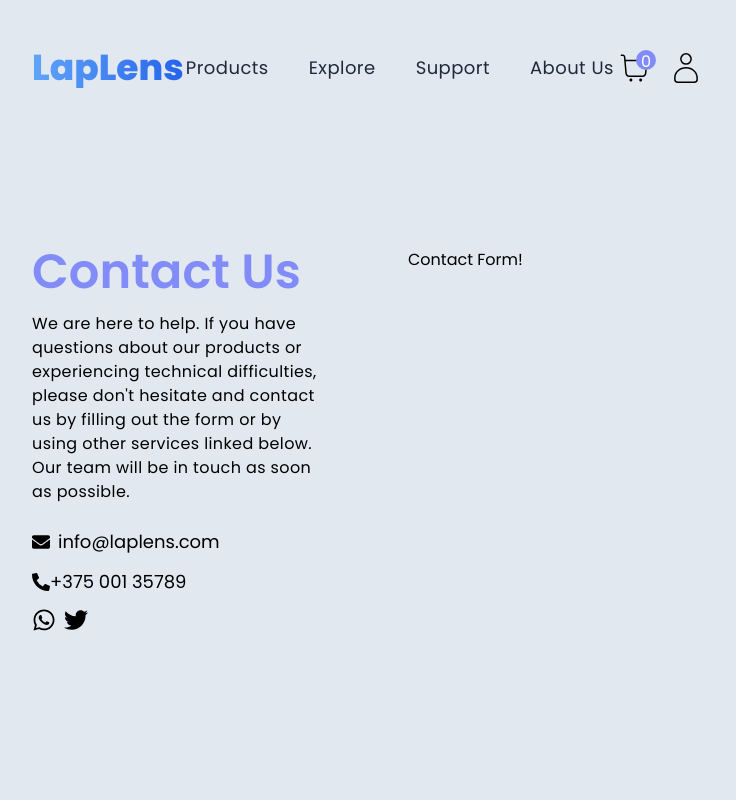
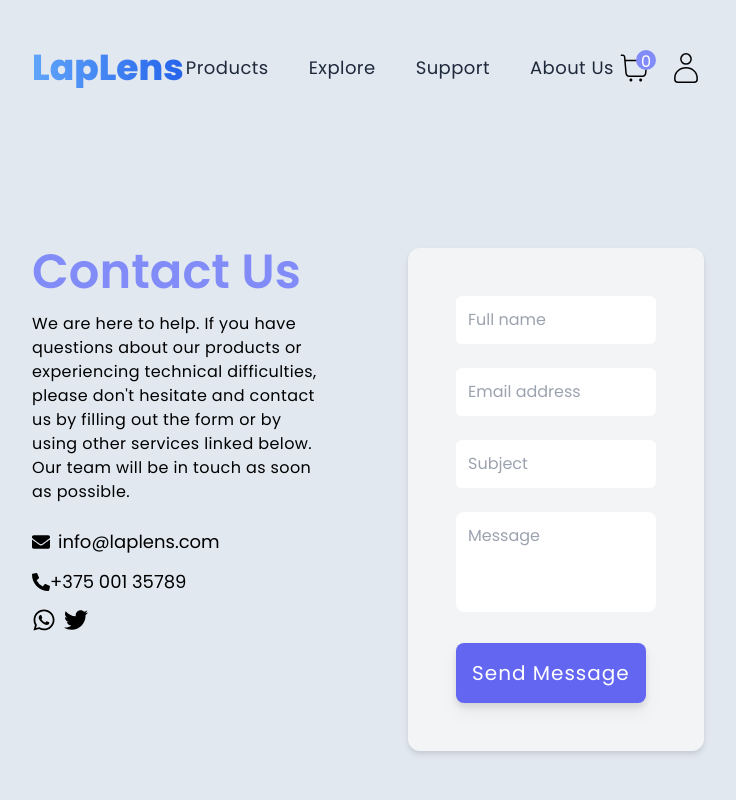
Before and after one commit to Dvin12/ecommerce, a React (Create React App) app: page /support in a window 1280 px wide. Shown: the top 800 px of the page, without its empty margins (272-1008 px from the left). Built offline with nearby package versions, Linux system fonts and the light colour scheme.

Commit message:
added styling to the Support page

```diff
--- a/src/component/Buttons.js
+++ b/src/component/Buttons.js
@@ -7,6 +7,9 @@ function Buttons({ variant, label }) {
   } else if (variant === "learn") {
     buttonClasses +=
       "text-md font-semibold text-gray-600  underline decoration-2 underline-offset-[6px] duration-300 hover:text-gray-900";
+  } else if (variant === "send") {
+    buttonClasses +=
+      "rounded-lg bg-indigo-500 px-4 py-4 text-xl  tracking-wider text-white drop-shadow-lg transition-all duration-300 hover:bg-indigo-600";
   }
 
   return <button className={buttonClasses}>{label}</button>;
--- a/src/component/ContactForm.js
+++ b/src/component/ContactForm.js
@@ -1,5 +1,43 @@
+import Buttons from "./Buttons";
+
 function ContactForm() {
-  return <div>Contact Form!</div>;
+  return (
+    <section className="rounded-xl bg-gray-100 drop-shadow-md">
+      <form className="flex flex-col gap-6 p-12">
+        <div>
+          <input
+            placeholder="Full name"
+            className="w-full rounded-md p-3"
+            type="text"
+          ></input>
+        </div>
+        <div>
+          <input
+            placeholder="Email address"
+            className="w-full rounded-md p-3"
+            type="email"
+          ></input>
+        </div>
+        <div>
+          <input
+            placeholder="Subject"
+            className="w-full rounded-md p-3"
+            type="text"
+          ></input>
+        </div>
+        <div>
+          <textarea
+            placeholder="Message"
+            className="h-[100px] w-full resize-none rounded-lg p-3"
+            maxLength="200"
+          ></textarea>
+        </div>
+        <div className="w-fit">
+          <Buttons variant="send" label="Send Message"></Buttons>
+        </div>
+      </form>
+    </section>
+  );
 }
 
 export default ContactForm;
```
